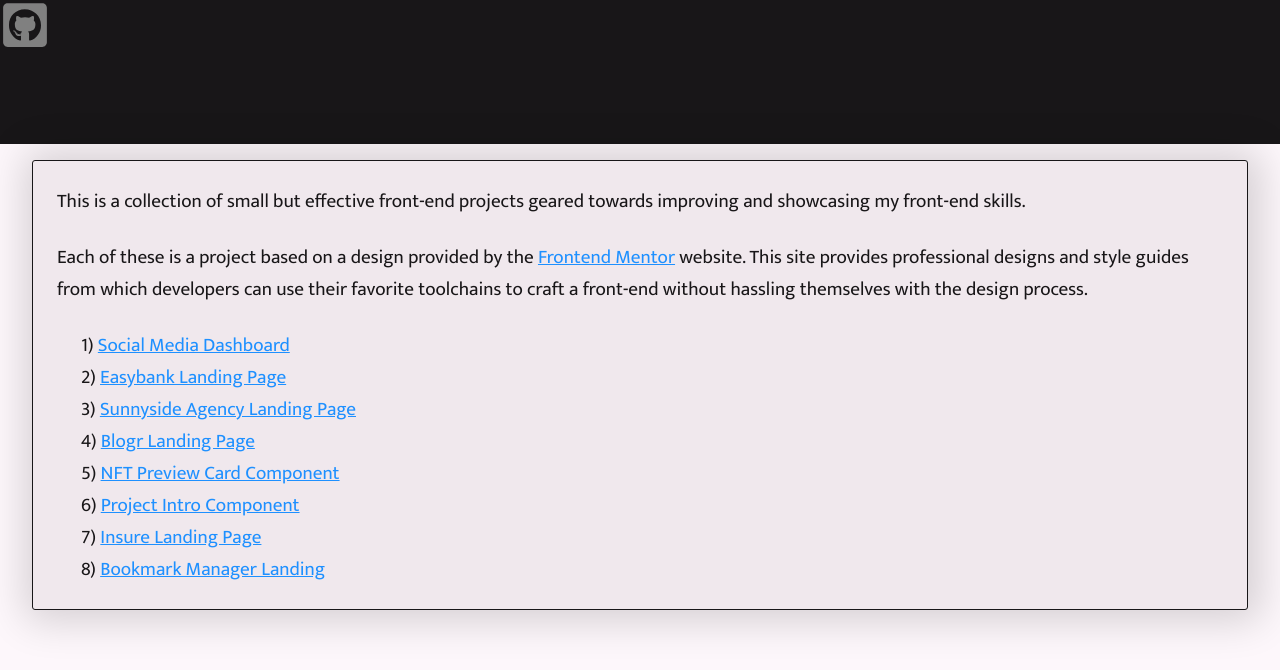
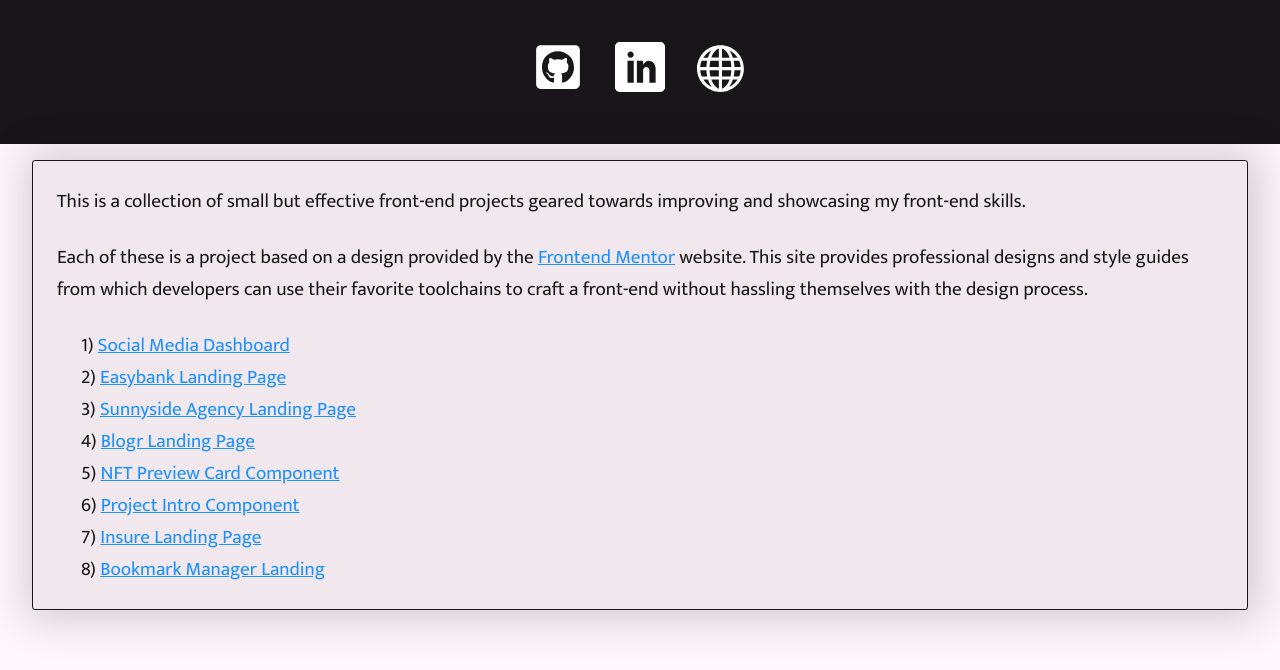
Before and after one commit to Gittenger/fem-index-project, a React (Create React App) app: page / in a window 1280 px wide. Shown: the top 670 px of the page. Built offline with nearby package versions, Linux system fonts and the light colour scheme.

Commit message:
extra icons added

```diff
--- a/src/App.js
+++ b/src/App.js
@@ -5,12 +5,26 @@ import data from './data.js'
 import images from './assets/img-index.js'
 
 function App() {
-	const { Github } = images
+	const { Github, LinkedIn, WebIcon } = images
 
 	return (
 		<div>
 			<header className={styles.header}>
-				<Github />
+				<div>
+					<a href="https://github.com/Gittenger" target="_blank" rel="noreferrer">
+						<Github />
+					</a>
+					<a
+						href="https://www.linkedin.com/in/john-pittenger/"
+						target="_blank"
+						rel="noreferrer"
+					>
+						<LinkedIn />
+					</a>
+					<a href="https://johnpittenger.dev/" target="_blank" rel="noreferrer">
+						<WebIcon />
+					</a>
+				</div>
 			</header>
 			<div className={styles.mainBox}>
 				<div>
@@ -31,7 +45,9 @@ function App() {
 						{data.map((item, i) => (
 							<li key={i}>
 								<span>{`${(i + 1).toString()}) `}</span>
-								<a href={item.link}>{item.name}</a>
+								<a href={item.link} target="_blank" rel="noreferrer">
+									{item.name}
+								</a>
 							</li>
 						))}
 					</ol>
--- a/src/App.module.scss
+++ b/src/App.module.scss
@@ -1,7 +1,20 @@
+@import './styles/mixins';
+
 .header {
 	background: var(--black);
 	height: 9rem;
 	width: 100%;
+
+	@include flex-center;
+
+	& > div {
+		width: 85%;
+		@include flex-center;
+
+		& > *:not(:last-child) {
+			margin-right: 2rem;
+		}
+	}
 
 	svg {
 		width: 50px;
@@ -22,10 +35,8 @@
 }
 
 .mainBox {
-	display: flex;
-	flex-direction: column;
+	@include flex-center-col;
 	justify-content: flex-start;
-	align-items: center;
 	width: 95%;
 	margin-top: 1rem;
 	border: var(--black) solid 1px;
```
